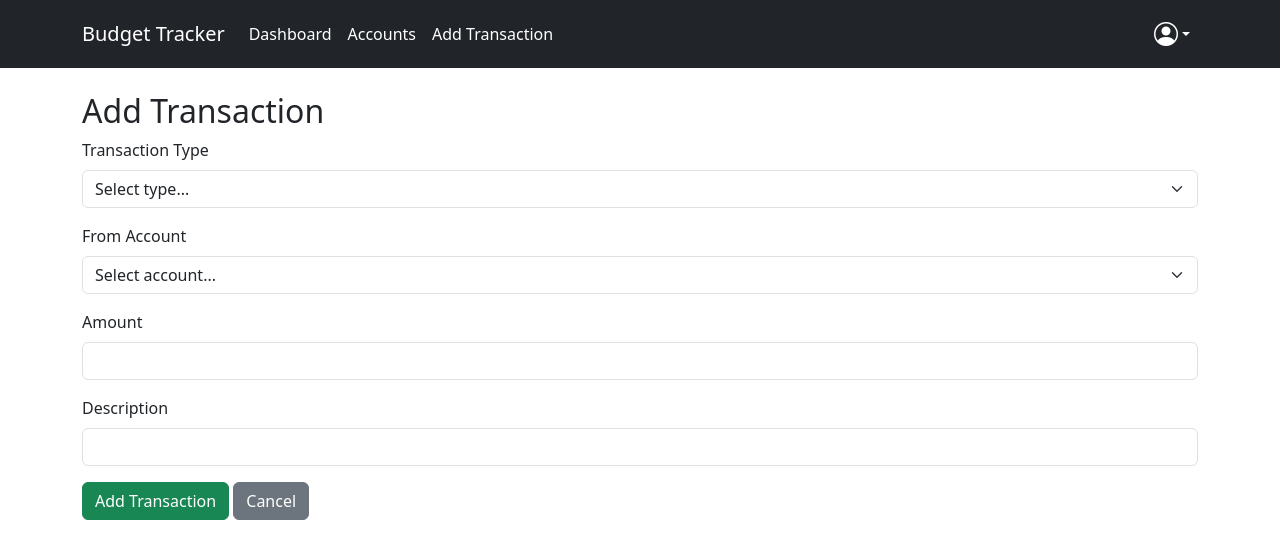
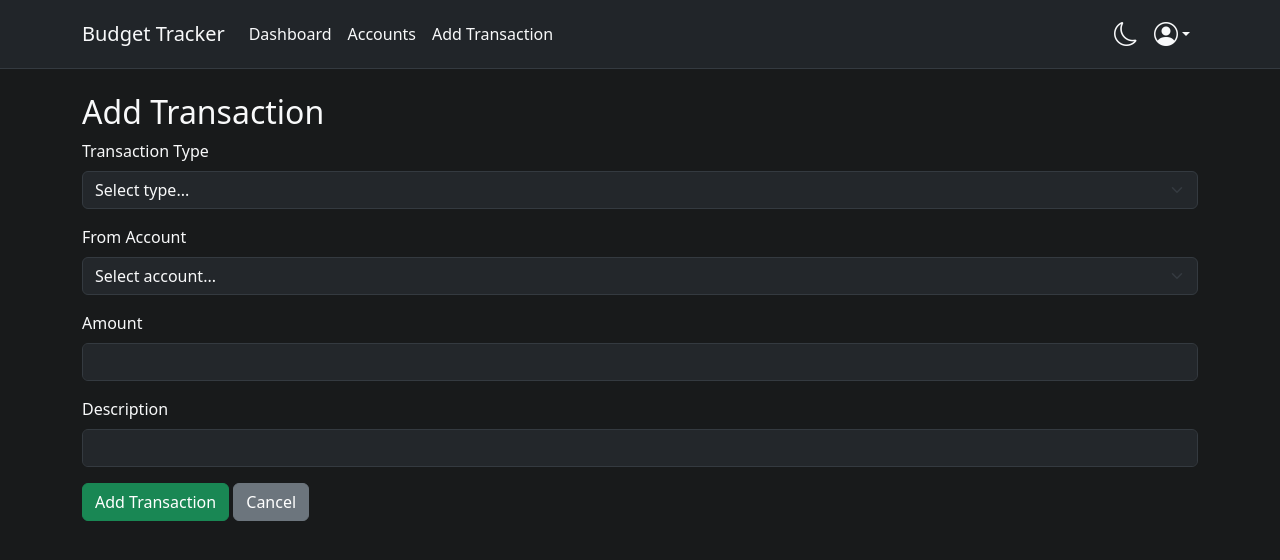
Before and after one commit to kaviraj022/Budget-Tracker, a Django app: template core/templates/core/add_transaction.html in a window 1280 px wide. Shown: the top 560 px of the page. Run offline with Django 5.2, Linux system fonts and the light colour scheme; the template is opened without the code that fills it, so the values that code supplies are empty.

Commit message:
Included dark theme functionality

```diff
--- a/core/templates/core/base.html
+++ b/core/templates/core/base.html
@@ -23,6 +23,11 @@
                     <li class="nav-item"><a class="nav-link {% if request.path == '/add-transaction/' %}active{% endif %}" href="{% url 'add_transaction' %}">Add Transaction</a></li>
                 </ul>
                 <ul class="navbar-nav">
+                    <li class="nav-item d-flex align-items-center me-2">
+                        <button id="themeToggleBtn" class="btn btn-link nav-link p-0" style="font-size:1.5rem;" title="Toggle theme">
+                            <i id="themeIcon" class="bi bi-moon"></i>
+                        </button>
+                    </li>
                     <li class="nav-item dropdown">
                         <a class="nav-link dropdown-toggle d-flex align-items-center" href="#" id="profileDropdown" role="button" data-bs-toggle="dropdown" aria-expanded="false">
                             <i class="bi bi-person-circle" style="font-size: 1.5rem;"></i>
@@ -80,5 +85,34 @@
 
     <script src="https://cdn.jsdelivr.net/npm/bootstrap@5.3.0/dist/js/bootstrap.bundle.min.js"></script>
     <script src="{% static 'core/change_password.js' %}"></script>
+    <script>
+    // Theme toggle logic
+    function setTheme(theme) {
+        document.body.classList.remove('light-theme', 'dark-theme');
+        document.body.classList.add(theme + '-theme');
+        localStorage.setItem('theme', theme);
+        const icon = document.getElementById('themeIcon');
+        if (theme === 'dark') {
+            icon.classList.remove('bi-sun');
+            icon.classList.add('bi-moon');
+        } else {
+            icon.classList.remove('bi-moon');
+            icon.classList.add('bi-sun');
+        }
+    }
+    document.addEventListener('DOMContentLoaded', function() {
+        let theme = localStorage.getItem('theme');
+        if (!theme) {
+            // Default to dark theme
+            theme = 'dark';
+        }
+        setTheme(theme);
+        document.getElementById('themeToggleBtn').addEventListener('click', function(e) {
+            e.preventDefault();
+            const current = localStorage.getItem('theme') || 'dark';
+            setTheme(current === 'dark' ? 'light' : 'dark');
+        });
+    });
+    </script>
 </body>
 </html>
--- a/static/core/navbar.css
+++ b/static/core/navbar.css
@@ -1,17 +1,145 @@
-.navbar-dark .navbar-nav .nav-link.active,
-.navbar-dark .navbar-nav .nav-link.active:focus,
-.navbar-dark .navbar-nav .nav-link.active:hover {
-    color: #0d6efd !important;   /* Bootstrap primary blue */
-    font-weight: 600;
-    background: none !important;
-    border: none;
-    box-shadow: none;
+/* Shared navbar styles for both themes */
+.navbar {
+    background-color: #212529 !important;
+    border-bottom: 1px solid #343a40;
+}
+.navbar .navbar-brand,
+.navbar .nav-link,
+.navbar .dropdown-item {
+    color: #f8f9fa !important;
+}
+.navbar .nav-link.active {
+    color: #0d6efd !important;
+}
+.navbar .nav-link:hover {
+    color: #0d6efd !important;
 }
 
-.navbar-dark .navbar-nav .nav-link {
-    color: #fff;
-    transition: color 0.2s;
+body.light-theme .navbar .navbar-brand,
+body.light-theme .navbar .nav-link,
+body.light-theme .navbar .dropdown-item {
+    color: #f8f9fa !important;
 }
-.navbar-dark .navbar-nav .nav-link:hover {
-    color: #0d6efd;
+body.light-theme .navbar .nav-link.active {
+    color: #0d6efd !important;
 }
+body.light-theme .navbar .nav-link:hover {
+    color: #0d6efd !important;
+}
+body.dark-theme .navbar .navbar-brand,
+body.dark-theme .navbar .nav-link,
+body.dark-theme .navbar .dropdown-item {
+    color: #f8f9fa !important;
+}
+body.dark-theme .navbar .nav-link.active {
+    color: #0d6efd !important;
+}
+body.dark-theme .navbar .nav-link:hover {
+    color: #0d6efd !important;
+}
+
+body.light-theme {
+    background-color: #f8f9fa;
+    color: #212529;
+}
+body.light-theme .dropdown-menu {
+    background-color: #fff;
+    color: #212529;
+}
+body.light-theme .dropdown-menu .dropdown-item {
+    color: #212529 !important;
+}
+body.light-theme .dropdown-menu .dropdown-item:hover,
+body.light-theme .dropdown-menu .dropdown-item:focus {
+    background-color: #e9ecef;
+    color: #0d6efd !important;
+}
+body.light-theme .modal-content {
+    background-color: #fff;
+    color: #212529;
+}
+body.light-theme .table {
+    background-color: #fff;
+    color: #212529;
+}
+body.light-theme .form-control,
+body.light-theme .form-select {
+    background-color: #fff;
+    color: #212529;
+}
+body.light-theme .btn-primary {
+    background-color: #0d6efd;
+    border-color: #0d6efd;
+}
+body.light-theme .btn-primary:hover {
+    background-color: #0b5ed7;
+    border-color: #0a58ca;
+}
+
+body.dark-theme {
+    background-color: #181a1b;
+    color: #f8f9fa;
+}
+body.dark-theme .dropdown-menu {
+    background-color: #23272b;
+    color: #f8f9fa;
+}
+body.dark-theme .modal-content {
+    background-color: #23272b;
+    color: #f8f9fa;
+}
+body.dark-theme .table,
+body.dark-theme .table thead,
+body.dark-theme .table tbody,
+body.dark-theme .table tr,
+body.dark-theme .table th,
+body.dark-theme .table td {
+    background-color: #23272b !important;
+    color: #f8f9fa !important;
+    border-color: #343a40 !important;
+}
+body.dark-theme .table-striped > tbody > tr:nth-of-type(odd) {
+    background-color: #202225 !important;
+}
+body.dark-theme .table-hover > tbody > tr:hover {
+    background-color: #2c3035 !important;
+    color: #fff !important;
+}
+body.dark-theme .form-control,
+body.dark-theme .form-select {
+    background-color: #23272b;
+    color: #f8f9fa;
+    border-color: #343a40;
+}
+body.dark-theme .form-control:focus,
+body.dark-theme .form-select:focus {
+    background-color: #23272b;
+    color: #f8f9fa;
+    border-color: #0d6efd;
+}
+body.dark-theme .btn-primary {
+    background-color: #0d6efd;
+    border-color: #0d6efd;
+}
+body.dark-theme .btn-primary:hover {
+    background-color: #0b5ed7;
+    border-color: #0a58ca;
+}
+body.dark-theme .alert {
+    background-color: #23272b;
+    color: #f8f9fa;
+    border-color: #343a40;
+}
+
+body {
+    transition: background-color 0.7s cubic-bezier(0.4,0,0.2,1), color 0.7s cubic-bezier(0.4,0,0.2,1);
+}
+body .navbar,
+body .table,
+body .modal-content,
+body .form-control,
+body .form-select,
+body .dropdown-menu,
+body .alert {
+    transition: background-color 0.7s cubic-bezier(0.4,0,0.2,1), color 0.7s cubic-bezier(0.4,0,0.2,1), border-color 0.7s cubic-bezier(0.4,0,0.2,1), box-shadow 0.7s cubic-bezier(0.4,0,0.2,1), filter 0.7s cubic-bezier(0.4,0,0.2,1);
+}
```
